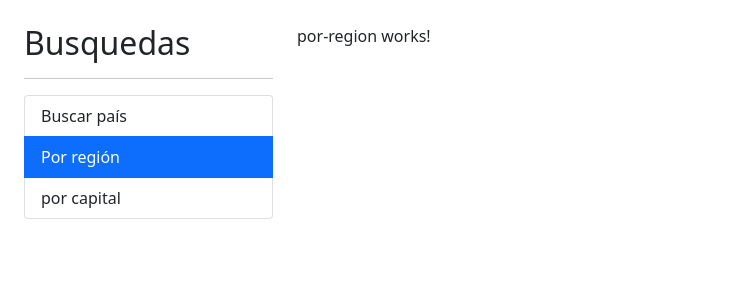
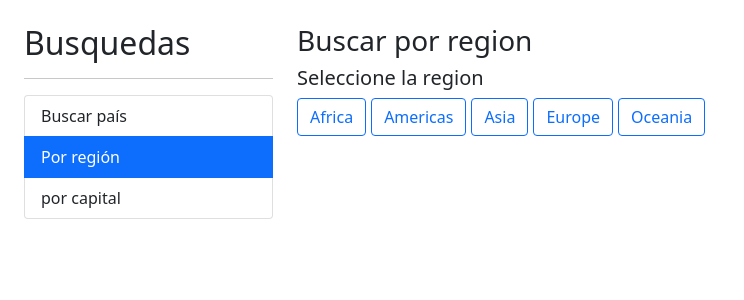
Before and after one commit to royerreyesleon/paisesapp, an Angular app: page /region in a window 1280 px wide. Shown: the top 300 px of the page, without its empty margins (0-744 px from the left). Built offline with nearby package versions, Linux system fonts and the light colour scheme.

Commit message:
search by region

```diff
--- a/angular.json
+++ b/angular.json
@@ -97,5 +97,8 @@
         }
       }
     }
+  },
+  "cli": {
+    "analytics": false
   }
 }
--- a/src/app/pais/pages/por-capital/por-capital.component.html
+++ b/src/app/pais/pages/por-capital/por-capital.component.html
@@ -15,7 +15,7 @@
     No se encontró nada con el termino "{{termino}}"
 </div>
 
-<div *ngIf="paises.length > 0" class="alert alert-row">
+<div *ngIf="paises.length > 0" class="row">
     <div class="col-12">
         <app-pais-tabla [paises]="paises"></app-pais-tabla>
     </div>
--- a/src/app/pais/pages/por-pais/por-pais.component.html
+++ b/src/app/pais/pages/por-pais/por-pais.component.html
@@ -16,7 +16,7 @@
     No se encontró nada con el termino "{{termino}}"
 </div>
 
-<div *ngIf="paises.length > 0" class="alert alert-row">
+<div *ngIf="paises.length > 0" class="row">
     <div class="col-12">
         <app-pais-tabla [paises]="paises"></app-pais-tabla>
     </div>
--- a/src/app/pais/pages/por-region/por-region.component.css
+++ b/src/app/pais/pages/por-region/por-region.component.css
@@ -0,0 +1,3 @@
+button {
+    margin-right: 5px;
+}
--- a/src/app/pais/pages/por-region/por-region.component.html
+++ b/src/app/pais/pages/por-region/por-region.component.html
@@ -1 +1,30 @@
-<p>por-region works!</p>
+<h3>
+    Buscar por region
+    <small>{{regionActiva | titlecase}}</small>
+</h3>
+
+<h5>Seleccione la region</h5>
+
+<div class="row">
+    <div class="col">
+
+        <!-- [class.btn-primary]="region === regionActiva" -->
+        <!-- [ngClass]="{
+                'btn-primary': regionActiva === region,
+                'btn-outline-primary': regionActiva !== region
+            }" -->
+        <button
+            *ngFor="let region of regiones"
+            [class]="getClaseCSS(region)"
+            (click)="activarRegion(region)"
+            >
+            {{ region | titlecase}}
+        </button>
+    </div>
+</div>
+
+<div *ngIf="paises.length > 0" class="row">
+    <div class="col-12">
+        <app-pais-tabla [paises]="paises"></app-pais-tabla>
+    </div>
+</div>
--- a/src/app/pais/pages/por-region/por-region.component.ts
+++ b/src/app/pais/pages/por-region/por-region.component.ts
@@ -1,15 +1,35 @@
-import { Component, OnInit } from '@angular/core';
+import { Component } from '@angular/core';
+import { Observable } from 'rxjs';
+import { Country } from '../../interfaces/pais.interface';
+import { PaisService } from '../../services/pais.service';
 
 @Component({
-  selector: 'app-por-region',
-  templateUrl: './por-region.component.html',
-  styleUrls: ['./por-region.component.css']
+    selector: 'app-por-region',
+    templateUrl: './por-region.component.html',
+    styleUrls: ['./por-region.component.css']
 })
-export class PorRegionComponent implements OnInit {
+export class PorRegionComponent  {
 
-  constructor() { }
+    regiones: string[] = ['africa', 'americas', 'asia', 'europe', 'oceania'];
+    regionActiva: string = '';
+    paises: Country[] = [];
 
-  ngOnInit(): void {
-  }
+    constructor(private paisService: PaisService) { }
+
+    getClaseCSS(region: string): string {
+        return (region === this.regionActiva) ? 'btn btn-primary' : 'btn btn-outline-primary';
+    }
+
+    activarRegion(region: string) {
+
+        if (region === this.regionActiva) { return; }
+
+        this.regionActiva = region;
+
+        this.paises = [];
+
+        this.paisService.buscarRegion(region)
+                        .subscribe(paises => this.paises = paises);
+    }
 
 }
--- a/src/app/pais/services/pais.service.ts
+++ b/src/app/pais/services/pais.service.ts
@@ -1,5 +1,5 @@
 import { Injectable } from '@angular/core';
-import { HttpClient } from '@angular/common/http';
+import { HttpClient, HttpParams } from '@angular/common/http';
 import { catchError, Observable, of } from 'rxjs';
 import { Country } from '../interfaces/pais.interface';
 
@@ -10,23 +10,33 @@ export class PaisService {
 
     private apiUrl: string = 'https://restcountries.com/v3.1';
 
-    constructor(private http: HttpClient) {}
+    get httpParams() {
+        return new HttpParams()
+            .set('fields', 'name,capital,ccn3,flags,population');
+    }
 
-    buscarPais(termino: string): Observable<Country[]>{
+    constructor(private http: HttpClient) { }
+
+    buscarPais(termino: string): Observable<Country[]> {
         const url = `${this.apiUrl}/name/${termino}`;
-        return this.http.get<Country[]>(url)
+        return this.http.get<Country[]>(url, {params: this.httpParams})
         // .pipe(
         //     catchError(err => of([])),
         // );
     }
 
-    buscarCapital(termino: string): Observable<Country[]>{
+    buscarCapital(termino: string): Observable<Country[]> {
         const url = `${this.apiUrl}/capital/${termino}`;
+        return this.http.get<Country[]>(url, {params: this.httpParams})
+    }
+
+    getPaisPorAlpha(id: string): Observable<Country[]> {
+        const url = `${this.apiUrl}/alpha/${id}`;
         return this.http.get<Country[]>(url)
     }
 
-    getPaisPorAlpha(id: string): Observable<Country[]>{
-        const url = `${this.apiUrl}/alpha/${id}`;
-        return this.http.get<Country[]>(url)
+    buscarRegion(region: string): Observable<Country[]> {
+        const url = `${this.apiUrl}/region/${region}`;
+        return this.http.get<Country[]>(url, { params: this.httpParams })
     }
 }
```
Lines whose indentation alone changed are shown as unchanged.
